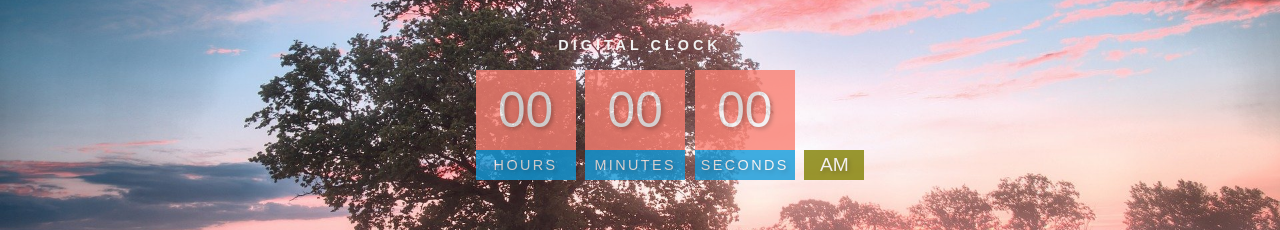
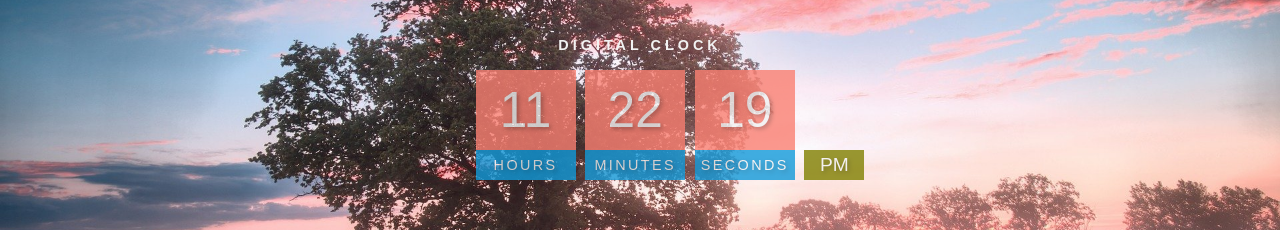
Before and after one commit to slaapz/digital_clock, a plain HTML site: page index.html in a window 1280 px wide. Shown: the part 295-525 px from the top of the page. Drawn offline with Linux system fonts and the light colour scheme.

Commit message:
add js to run the clock

```diff
--- a/clock.js
+++ b/clock.js
@@ -0,0 +1,33 @@
+const hoursEl = document.getElementById('hours');
+const minuteEl = document.getElementById('minutes');
+const secondsEl = document.getElementById('seconds');
+const ampmEl = document.getElementById('ampm');
+
+
+function updateClock(){
+    let h = new Date().getHours();
+    let m = new Date().getMinutes();
+    let s = new Date().getSeconds();
+    let ampm = "AM"
+
+    if (h > 12){
+        h = h-12;
+        ampm = "PM";
+    };
+
+    h = h < 10 ? "0" + h : h;
+    m = m < 10 ? "0" + m : m;
+    s = s < 10 ? "0" + s : s;
+
+    hoursEl.innerText = h;
+    minuteEl.innerText = m;
+    secondsEl.innerText = s;
+    ampmEl.innerText = ampm;
+
+    setTimeout(() => {
+        updateClock();
+    }, 1000);
+}
+
+
+updateClock()
--- a/index.html
+++ b/index.html
@@ -11,7 +11,7 @@
     <h2>Digital Clock</h2>
     <section class="clock">
         <section>
-            <span id="hour">00</span>
+            <span id="hours">00</span>
             <span class="text">Hours</soan>
         </section>
         <section>
```
